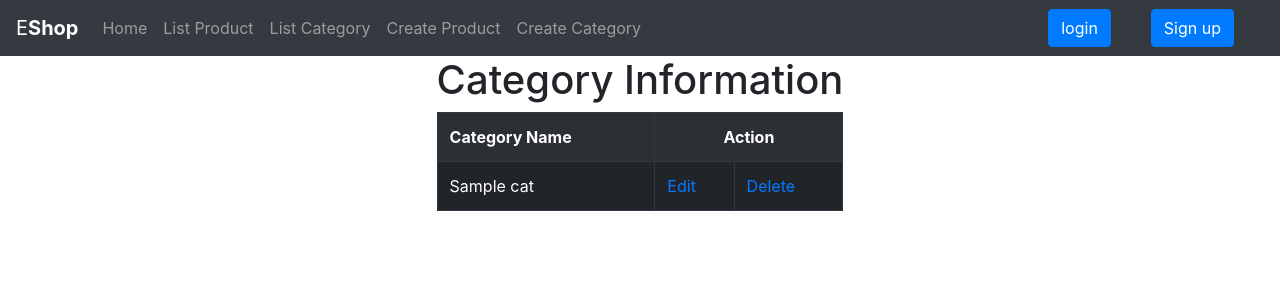
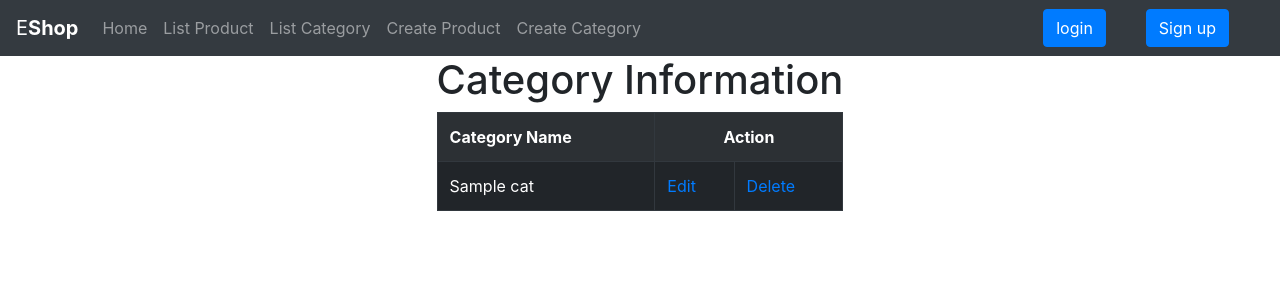
Before and after one commit to Rajeshwaran2001/Shopping, a Django app: template templates/listcategory.html in a window 1280 px wide. Shown: the top 300 px of the page. Run offline with Django 3.2, Linux system fonts and the light colour scheme; the template is opened without the code that fills it: most values are stand-ins (such as "Sample title", 1, 10 or a date in 2020); some libraries are stand-ins or nearby versions.

Commit message:
small style fixes

```diff
--- a/Shopping/urls.py
+++ b/Shopping/urls.py
@@ -19,7 +19,7 @@ from django.urls import path, include
 import productapp
 
 urlpatterns = [
-    path('admin/', admin.site.urls),
+    path('panel/', admin.site.urls),
     path('',include('productapp.urls')),
-    path('',include('accounts.urls')),
+    path('accounts/',include('accounts.urls')),
 ]
--- a/productapp/views.py
+++ b/productapp/views.py
@@ -71,6 +71,7 @@ def insertProduct(request, id=0):
                 form.save()
                 return redirect('/listproduct')
 
+
 @login_required()
 def deleteProduct(request, id=0):
     Product.objects.filter(id=id).delete()
--- a/templates/include/navbar.html
+++ b/templates/include/navbar.html
@@ -18,16 +18,16 @@
 		<div class="navbar-nav ml-auto">
              {% if request.user.is_authenticated %}
                 <div >
-                 <a href="{% url 'accounts:logout' %}" class="btn btn-primary ">Logout</a>
+                 <a href="{% url 'accounts:logout' %}" class="btn btn-primary " style="margin-right: 40px;" >Logout</a>
             </div>
 
             {% else %}
            	<div >
-                 <a href="{% url 'accounts:login' %}" class="btn btn-primary " style="margin-right: 40px" >login</a>
+                 <a href="{% url 'accounts:login' %}" class="btn btn-primary " style="margin-right: 40px;" >login</a>
             </div>
                  <div>
 
-                 <a href="{% url 'accounts:register' %}" class="btn btn-primary " style="margin-right: 30px">Sign up</a>
+                 <a href="{% url 'accounts:register' %}" class="btn btn-primary " style="margin-right: 35px;">Sign up</a>
                  </div>
 
             {% endif %}
```
